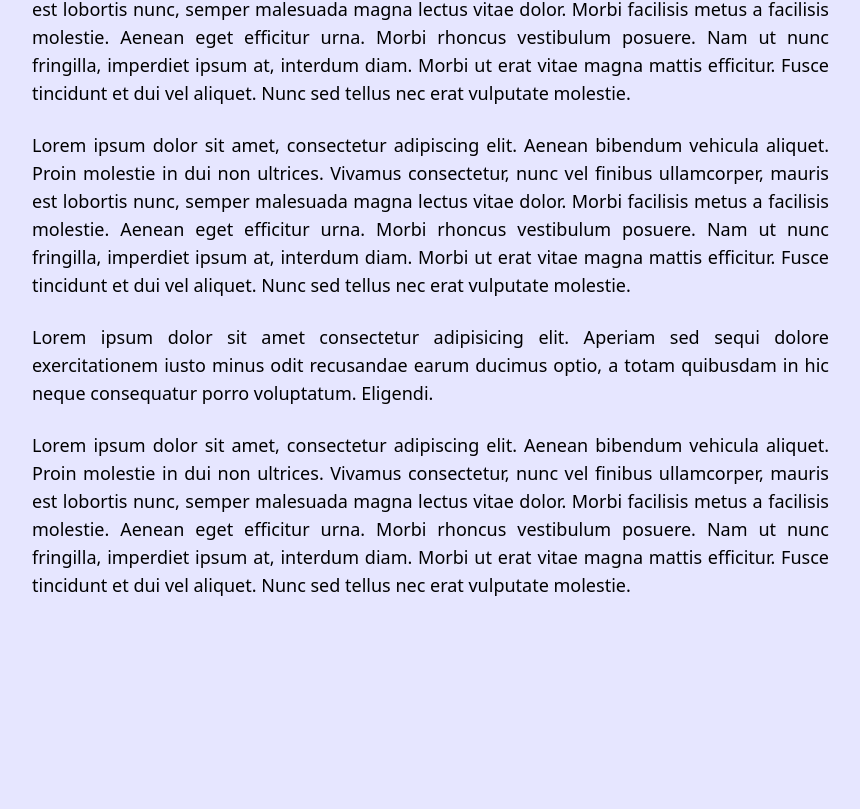
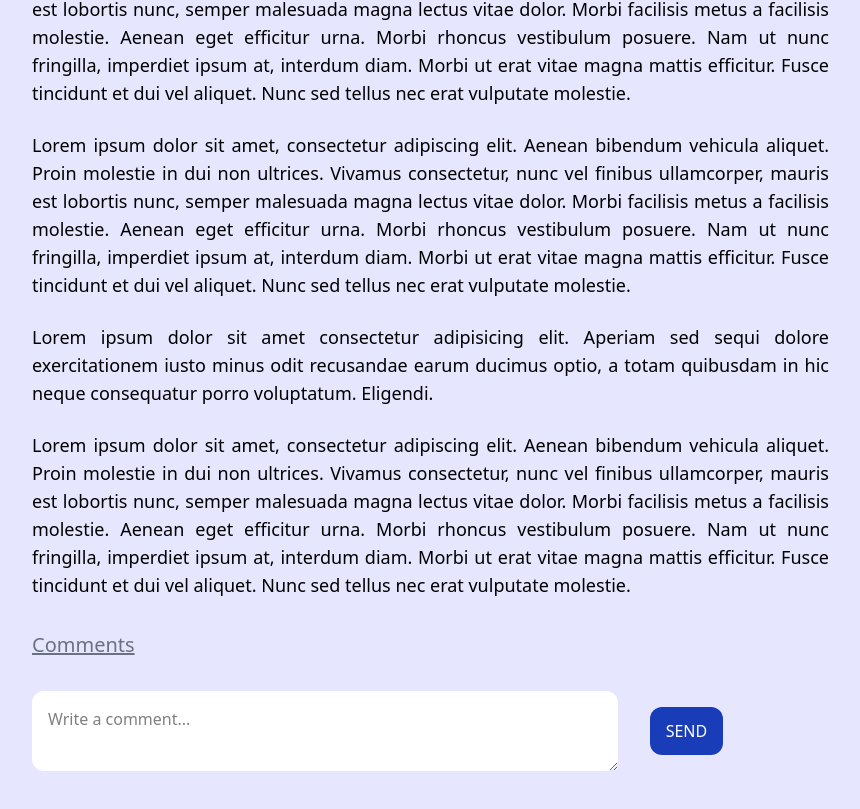
Before and after one commit to mziyad10/Memoir, a React (Vite) app: page /1 in a window 1280 px wide. Shown: the part 1025-1834 px from the top of the page, without its empty margins (32-892 px from the left). Before the commit the page ends 1624 px from the top, so only its background shows below. Built offline with nearby package versions, Linux system fonts and the light colour scheme; no server answers.

Commit message:
Added comment section to single post page

```diff
--- a/src/Pages/SinglePostPage.jsx
+++ b/src/Pages/SinglePostPage.jsx
@@ -3,6 +3,7 @@ import Image from "../components/Image";
 import { Link } from "react-router-dom";
 import PostMenuActions from "../components/PostMenuActions";
 import Search from "../components/Search";
+import Comments from "../components/Comments";
 
 const SinglePostPage = () => {
   return (
@@ -158,6 +159,7 @@ const SinglePostPage = () => {
           <Search />
         </div>
       </div>
+      <Comments/>
     </div>
   );
 };
--- /dev/null
+++ b/src/components/Comment.jsx
@@ -0,0 +1,11 @@
+import React from 'react'
+
+const Comment = () => {
+  return (
+    <div>
+
+    </div>
+  )
+}
+
+export default Comment
--- /dev/null
+++ b/src/components/Comments.jsx
@@ -0,0 +1,23 @@
+import React from 'react'
+import Comment from './Comment'
+
+const Comments = () => {
+  return (
+    <div className='flex flex-col gap-8 lg:w-3/5'>
+      <h1 className='text-xl text-gray-500 underline'>Comments</h1>
+      <div className="flex items-center justify-between gap-8 w-full">
+        <textarea placeholder='Write a comment...' className='w-full p-4 rounded-xl bg-white'/>
+        <button className='bg-blue-800 px-4 py-3 text-white font-medium rounded-xl'>SEND</button>
+      </div>
+      <Comment/>
+      <Comment/>
+      <Comment/>
+      <Comment/>
+      <Comment/>
+      <Comment/>
+      <Comment/>
+    </div>
+  )
+}
+
+export default Comments
```
